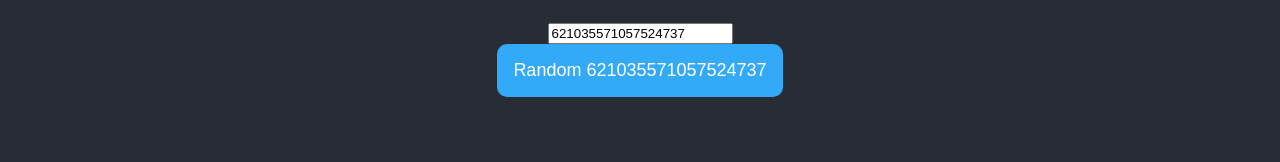
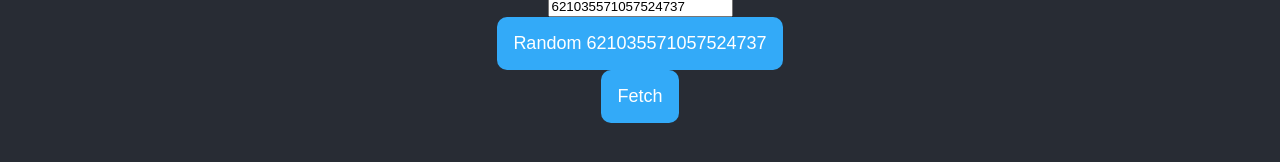
Before and after one commit to Nickztar/clientchamp, a React (Create React App) app: page / in a window 1280 px wide. Shown: the part 566-728 px from the top of the page. Built offline with nearby package versions, Linux system fonts and the light colour scheme; no server answers.

Commit message:
reset sounds

```diff
--- a/src/pages/Home.tsx
+++ b/src/pages/Home.tsx
@@ -29,6 +29,7 @@ export default function Home() {
                         />
                         <button
                             className="App-link"
+                            style={{ cursor: "pointer" }}
                             onClick={async () => {
                                 await fetch(
                                     `https://www.api.weirdchamp.wtf/api/bot/random/${channel}`
@@ -37,6 +38,17 @@ export default function Home() {
                         >
                             Random {channel}
                         </button>
+                        <button
+                            className="App-link"
+                            style={{ cursor: "pointer" }}
+                            onClick={async () => {
+                                await fetch(
+                                    `https://www.api.weirdchamp.wtf/api/bot/fetchSounds`
+                                );
+                            }}
+                        >
+                            Fetch
+                        </button>
                     </header>
                 </div>
                 <Guilds />
```
